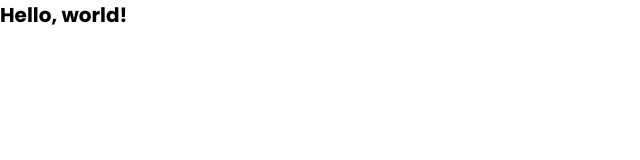
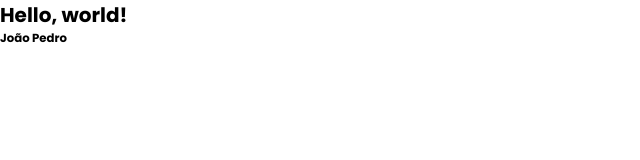
Before and after one commit to jhonpedro/poc-gp-if, a plain HTML site: page index.html in a window 1280 px wide. Shown: the full height of the page, 0-640 px from the left. Drawn offline with Linux system fonts and the light colour scheme.

Commit message:
adicionei meu nome

```diff
--- a/index.html
+++ b/index.html
@@ -21,5 +21,6 @@
 	</head>
 	<body>
 		<h1>Hello, world!</h1>
+		<h3>João Pedro</h3>
 	</body>
 </html>
```
